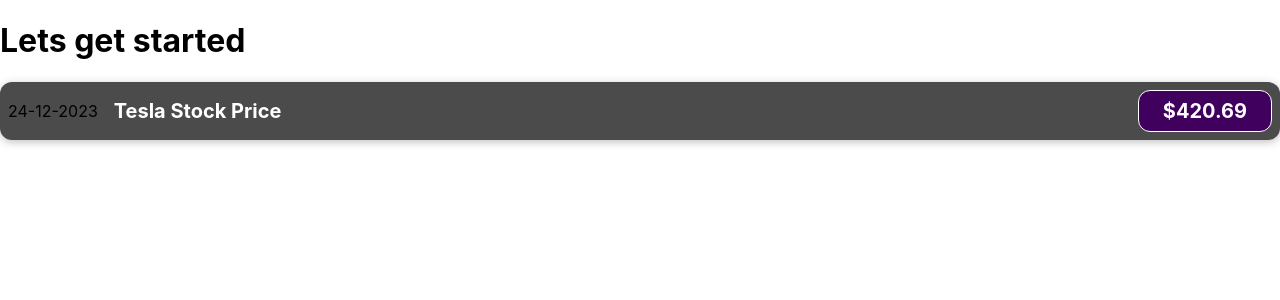
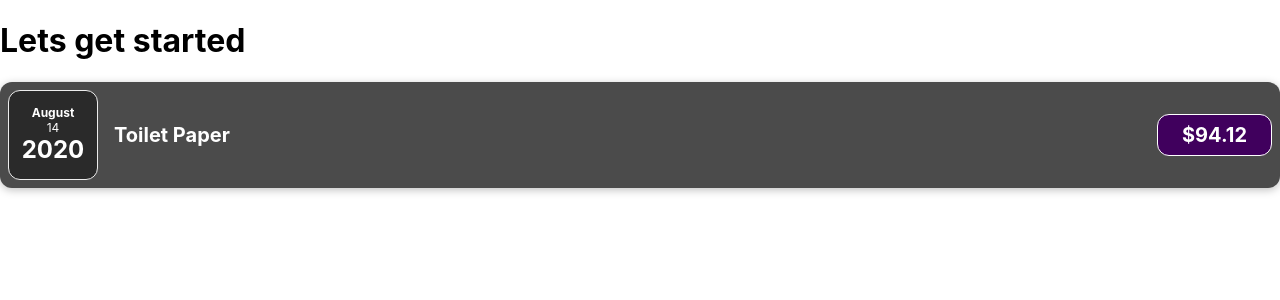
Before and after one commit to Zygisvaldo/React-test-app, a React (Create React App) app: page / in a window 1280 px wide. Shown: the top 300 px of the page. Built offline with nearby package versions, Linux system fonts and the light colour scheme.

Commit message:
feat: expense component tree

```diff
--- a/src/App.js
+++ b/src/App.js
@@ -1,10 +1,15 @@
-import ExpenseItem from './components/ExpenseItem';
+import ExpenseItem from "./components/ExpenseItem";
+import { expenses } from "./expenseData";
 
 function App() {
   return (
     <div>
       <h1>Lets get started</h1>
-      <ExpenseItem></ExpenseItem>
+      <ExpenseItem
+        date={expenses[0].date}
+        title={expenses[0].title}
+        amount={expenses[0].amount}
+      ></ExpenseItem>
     </div>
   );
 }
--- /dev/null
+++ b/src/components/ExpenseDate.css
@@ -0,0 +1,26 @@
+.expense-date {
+  display: flex;
+  flex-direction: column;
+  width: 5.5rem;
+  height: 5.5rem;
+  border: 1px solid #ececec;
+  background-color: #2a2a2a;
+  color: white;
+  border-radius: 12px;
+  align-items: center;
+  justify-content: center;
+}
+
+.expense-date__month {
+  font-size: 0.75rem;
+  font-weight: bold;
+}
+
+.expense-date__year {
+  font-size: 0.75rem;
+}
+
+.expense-date__day {
+  font-size: 1.5rem;
+  font-weight: bold;
+}
--- /dev/null
+++ b/src/components/ExpenseDate.js
@@ -0,0 +1,17 @@
+import "./ExpenseDate.css";
+
+function ExpenseDate(props) {
+  const month = props.date.toLocaleString("en-US", { month: "long" });
+  const day = props.date.toLocaleString("en-US", { day: "2-digit" });
+  const year = props.date.getFullYear();
+
+  return (
+    <div className="expense-date">
+      <div className="expense-date__month">{month}</div>
+      <div className="expense-date__year">{day}</div>
+      <div className="expense-date__day">{year}</div>
+    </div>
+  );
+}
+
+export default ExpenseDate;
--- a/src/components/ExpenseItem.js
+++ b/src/components/ExpenseItem.js
@@ -1,12 +1,13 @@
+import ExpenseDate from "./ExpenseDate";
 import "./ExpenseItem.css";
 
-function ExpenseItem() {
+function ExpenseItem(props) {
   return (
     <div className="expense-item">
-      <div>24-12-2023</div>
+      <ExpenseDate date={props.date} />
       <div className="expense-item__description">
-        <h2>Tesla Stock Price</h2>
-        <div className="expense-item__price">$420.69</div>
+        <h2>{props.title}</h2>
+        <div className="expense-item__price">${props.amount}</div>
       </div>
     </div>
   );
--- /dev/null
+++ b/src/expenseData.js
@@ -0,0 +1,21 @@
+export const expenses = [
+  {
+    id: "e1",
+    title: "Toilet Paper",
+    amount: 94.12,
+    date: new Date(2020, 7, 14),
+  },
+  { id: "e2", title: "New TV", amount: 799.49, date: new Date(2021, 2, 12) },
+  {
+    id: "e3",
+    title: "Car Insurance",
+    amount: 294.67,
+    date: new Date(2021, 2, 28),
+  },
+  {
+    id: "e4",
+    title: "New Desk (Wooden)",
+    amount: 450,
+    date: new Date(2021, 5, 12),
+  },
+];
```
